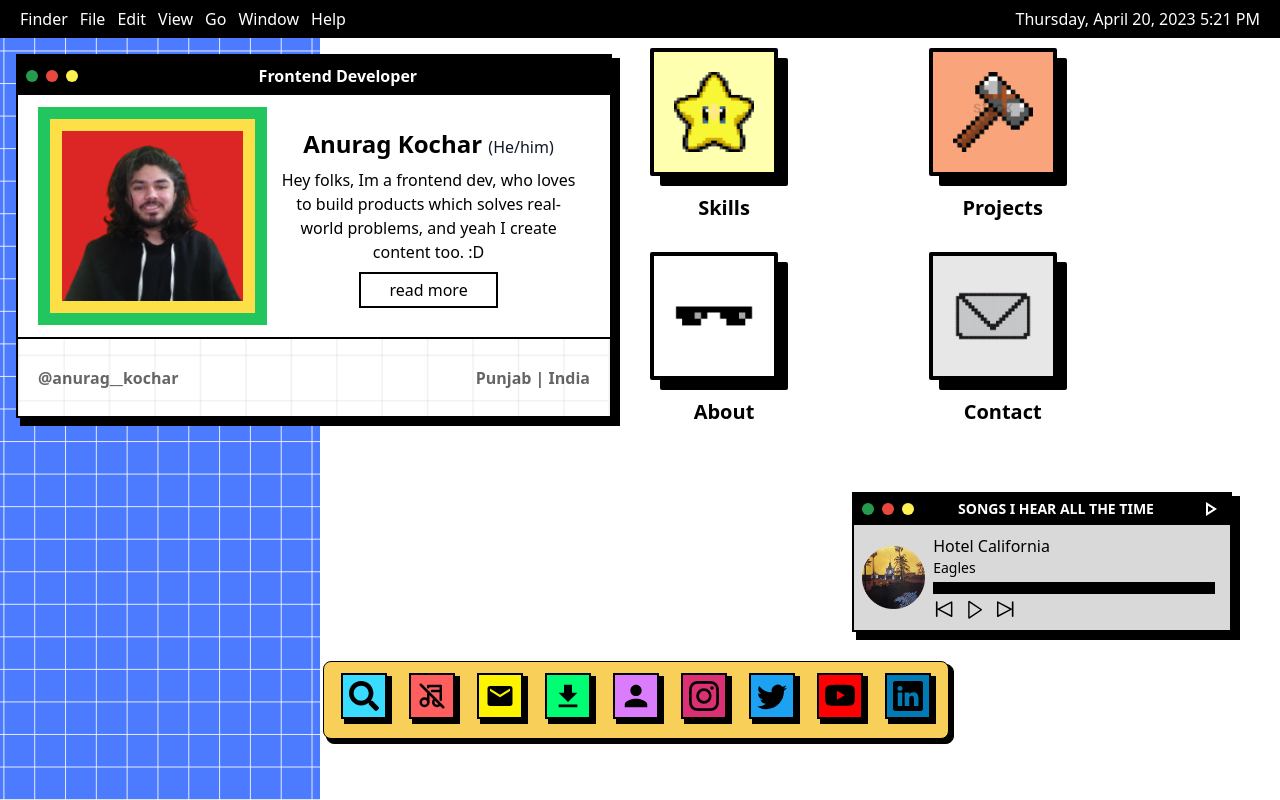
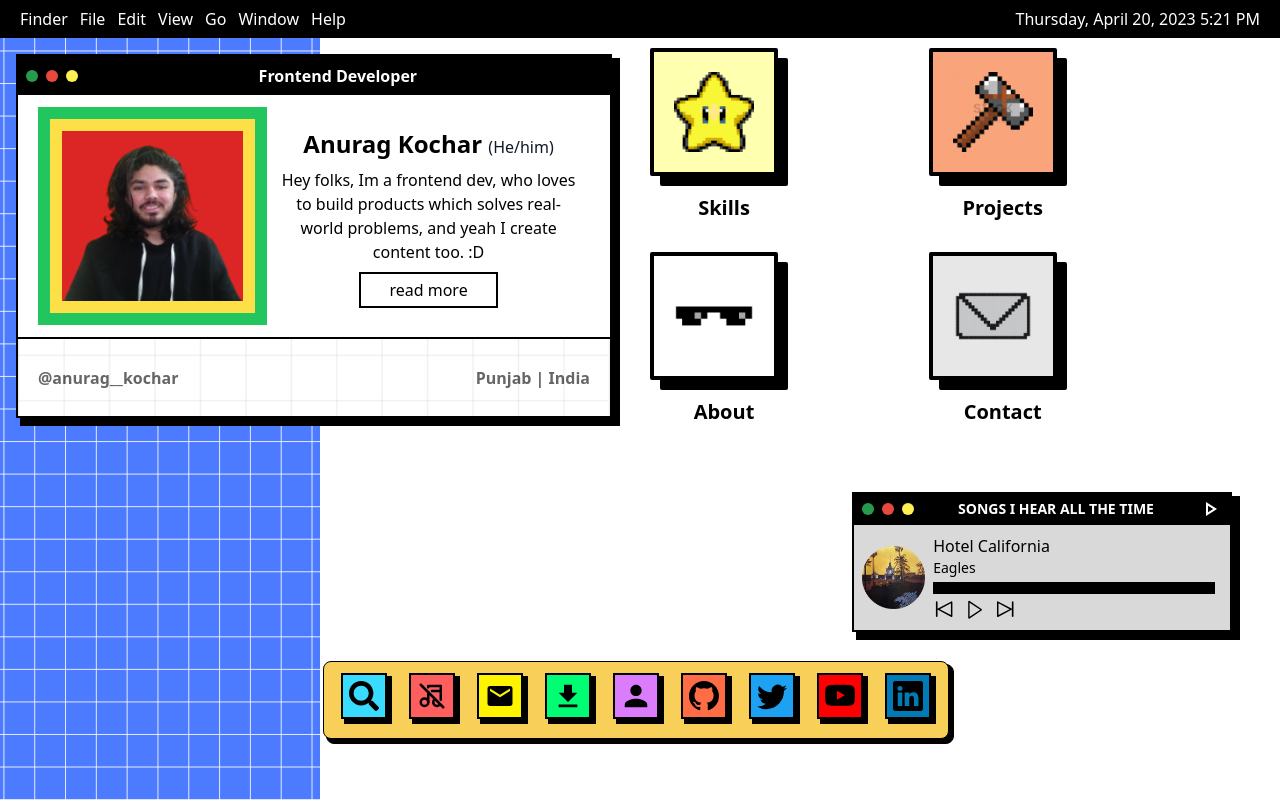
Before and after one commit to Anurag-Kochar-1/neu-os-portfolio, a Next.js app: page / in a window 1280 px wide. Built offline with nearby package versions, Linux system fonts and the light colour scheme.

Commit message:
Added: GitHub icon in taskbar

```diff
--- a/components/TaskBar/TaskBar.tsx
+++ b/components/TaskBar/TaskBar.tsx
@@ -26,6 +26,8 @@ const TaskBar = () => {
         return `bg-[#DB7CFD]`;
       case `Instagram`:
         return `bg-[#DB3073]`;
+      case `GitHub`:
+          return `bg-[#FF6D47]`;
       case `Twitter`:
         return `bg-[#1DA1F2]`;
       case `YouTube`:
@@ -43,7 +45,6 @@ const TaskBar = () => {
       case 'Search':
         alert("Search Modal is under Development :)")
         break;
-
       case 'Mail':
         router.push("/?folder=Contact")
         break;
--- a/constants/data/TaskBarIconsData/TaskBarIconsData.js
+++ b/constants/data/TaskBarIconsData/TaskBarIconsData.js
@@ -1,5 +1,5 @@
 import { FaSearch } from "react-icons/fa"
-import { BsPersonFill, BsInstagram, BsTwitter, BsLinkedin, BsYoutube } from "react-icons/bs"
+import { BsPersonFill, BsInstagram, BsTwitter, BsLinkedin, BsYoutube, BsGithub } from "react-icons/bs"
 import { MdMail } from "react-icons/md"
 import { RiMusic2Fill } from "react-icons/ri"
 import { IoMdDownload, IoMdPerson} from "react-icons/io"
@@ -51,14 +51,23 @@ export const TaskBarIconsDataArray = [
     isVisibleOnMobile: true,
     link: null
   },
+  // {
+  //   id: 5,
+  //   iconName: "Instagram",
+  //   icon: <BsInstagram />,
+  //   bgColor: "bg-[#DB3073]",
+  //   iconColor: "text-black",
+  //   isVisibleOnMobile: false,
+  //   link: `https://www.instagram.com/anurag__kochar/`
+  // },
   {
     id: 5,
-    iconName: "Instagram",
-    icon: <BsInstagram />,
-    bgColor: "bg-[#DB3073]",
+    iconName: "GitHub",
+    icon: <BsGithub />,
+    bgColor: "bg-[#FF6D47]",
     iconColor: "text-black",
     isVisibleOnMobile: false,
-    link: `https://www.instagram.com/anurag__kochar/`
+    link: `https://github.com/Anurag-Kochar-1`
   },
   {
     id: 6,
```
